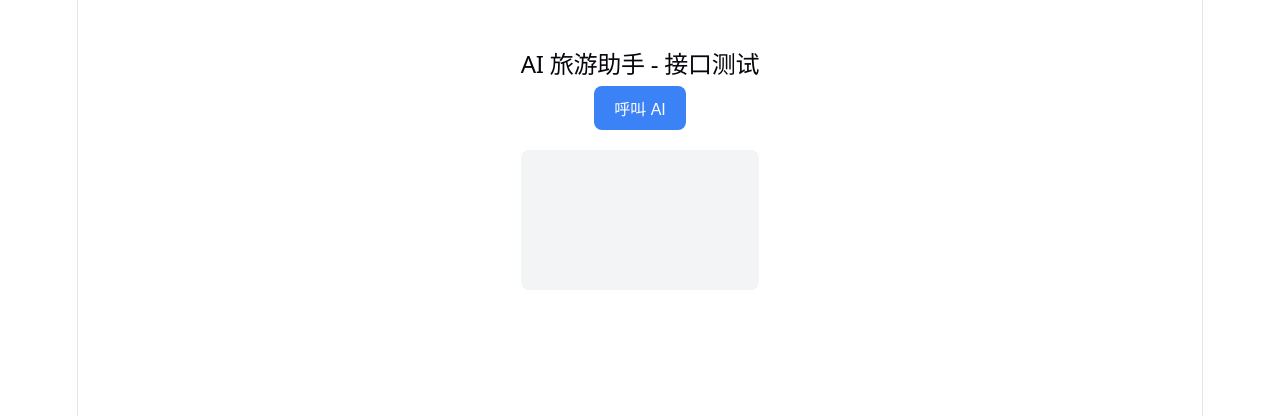
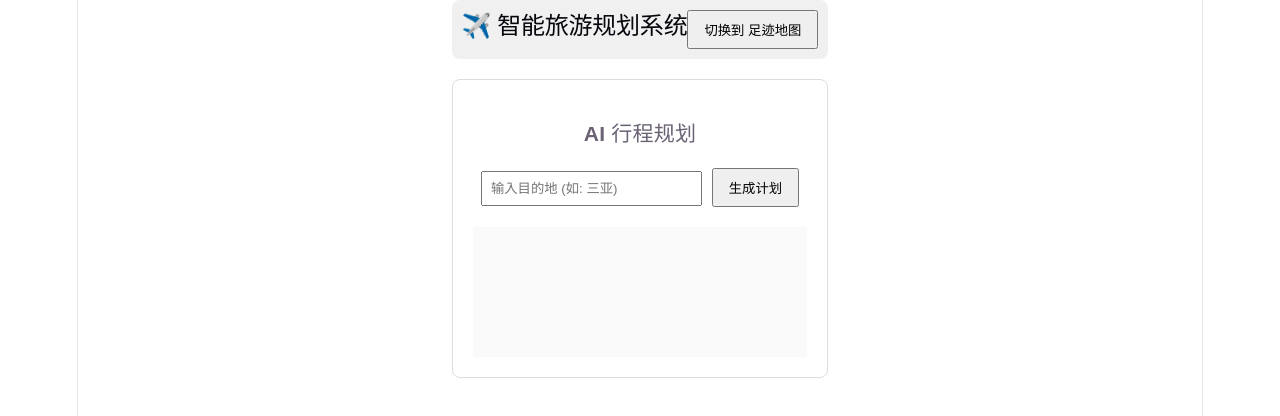
Before and after one commit to YiZhiDD/my-ai-project, a Vue app: page / in a window 1280 px wide. Shown: the top 416 px of the page. Built offline with nearby package versions, Linux system fonts and the light colour scheme.

Commit message:
feat:主框架与AI逻辑搭建

```diff
--- a/src/App.vue
+++ b/src/App.vue
@@ -1,54 +1,66 @@
 <template>
-  <div class="container">
-    <h2>AI 旅游助手 - 接口测试</h2>
+  <div class="app-container">
+    <header class="top-header">
+      <h2>✈️ 智能旅游规划系统</h2>
+      <button @click="currentTab = currentTab === 'plan' ? 'map' : 'plan'">
+        切换到 {{ currentTab === 'plan' ? '足迹地图' : '计划制定' }}
+      </button>
+    </header>
 
-    <button class="call-btn" :disabled="loading" @click="callAI">
-      {{ loading ? '呼叫中...' : '呼叫 AI' }}
-    </button>
+    <main class="main-content">
+      <!-- 计划制定页 -->
+      <div v-show="currentTab === 'plan'" class="plan-section">
+        <h3>AI 行程规划</h3>
+        <input v-model="destination" placeholder="输入目的地 (如: 三亚)" />
+        <button @click="callAI" :disabled="loading">
+          {{ loading ? '生成中...' : '生成计划' }}
+        </button>
+        <div class="result-box">
+          <p v-if="error" style="color: red;">{{ error }}</p >
+          <p v-if="reply">{{ reply }}</p >
+        </div>
+      </div>
 
-    <div class="result-box">
-      <p v-if="reply" class="reply">🤖 AI回复：{{ reply }}</p >
-      <p v-if="error" class="error">❌ 报错：{{ error }}</p >
-    </div>
+      <!-- 地图页 -->
+      <div v-show="currentTab === 'map'" class="map-section">
+        <p>这里未来是队友 B 的 ECharts 地图...</p >
+      </div>
+    </main>
   </div>
 </template>
 
 <script setup>
 import { ref } from 'vue'
 
+const currentTab = ref('plan')
+const destination = ref('')
 const loading = ref(false)
 const reply = ref('')
 const error = ref('')
 
 async function callAI() {
+  if (!destination.value) {
+    alert('请输入目的地！')
+    return
+  }
   loading.value = true
   reply.value = ''
   error.value = ''
 
   try {
-
-
     const res = await fetch('/api/chat/completions', {
       method: 'POST',
-      headers: {
-        'Content-Type': 'application/json'
-      },
+      headers: { 'Content-Type': 'application/json' },
       body: JSON.stringify({
         model: 'deepseek-chat',
         messages: [
-          { role: 'user', content: '你好，请用一句话介绍你自己' }
+          { role: 'user', content: `请帮我制定一个去${destination.value}的3天旅游计划，包含景点和美食。` }
         ]
       })
     })
-
-    if (!res.ok) {
-      throw new Error(`请求失败，状态码: ${res.status}`)
-    }
-
+    if (!res.ok) throw new Error(`请求失败，状态码: ${res.status}`)
     const data = await res.json()
-    // 解析 DeepSeek 返回的结果
     reply.value = data.choices[0].message.content
-
   } catch (err) {
     error.value = err.message || '发生未知错误'
   } finally {
@@ -57,40 +69,11 @@ async function callAI() {
 }
 </script>
 
-<style scoped>
-.container {
-  max-width: 600px;
-  margin: 50px auto;
-  text-align: center;
-  font-family: sans-serif;
-}
-.call-btn {
-  padding: 10px 20px;
-  font-size: 16px;
-  background-color: #3b82f6;
-  color: white;
-  border: none;
-  border-radius: 8px;
-  cursor: pointer;
-}
-.call-btn:disabled {
-  background-color: #9ca3af;
-  cursor: not-allowed;
-}
-.result-box {
-  margin-top: 20px;
-  padding: 20px;
-  background-color: #f3f4f6;
-  border-radius: 8px;
-  text-align: left;
-  min-height: 100px;
-}
-.reply {
-  color: #1f2937;
-  line-height: 1.6;
-}
-.error {
-  color: #ef4444;
-  font-weight: bold;
-}
+<style>
+.app-container { font-family: sans-serif; max-width: 800px; margin: 0 auto; }
+.top-header { display: flex; justify-content: space-between; align-items: center; padding: 10px; background: #f0f0f0; border-radius: 8px; margin-bottom: 20px;}
+.main-content { padding: 20px; border: 1px solid #ddd; border-radius: 8px; }
+input { padding: 8px; width: 60%; margin-right: 10px; }
+button { padding: 8px 15px; cursor: pointer; }
+.result-box { margin-top: 20px; background: #fafafa; padding: 15px; min-height: 100px; white-space: pre-wrap; line-height: 1.6;}
 </style>
```
Also changed, not shown: src/components/ChinaMap.vue (added), src/components/TopHeader.vue (added), src/components/TravelPlan.vue (added).
